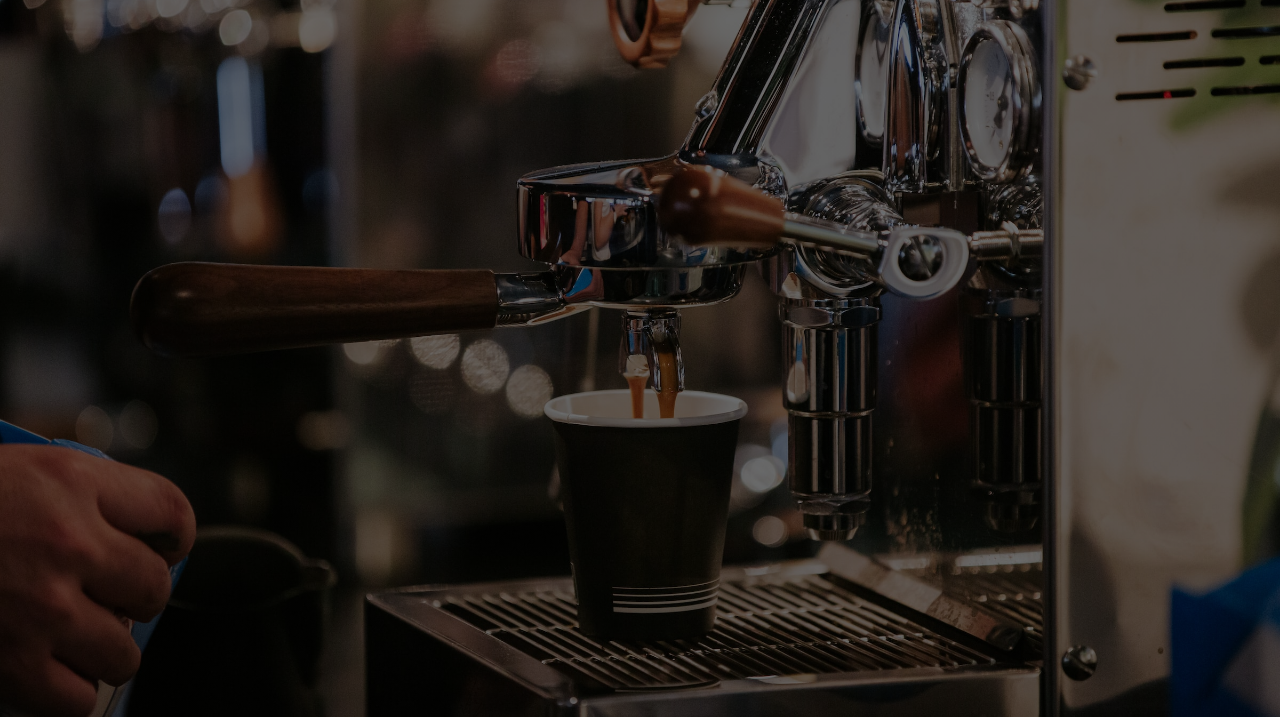
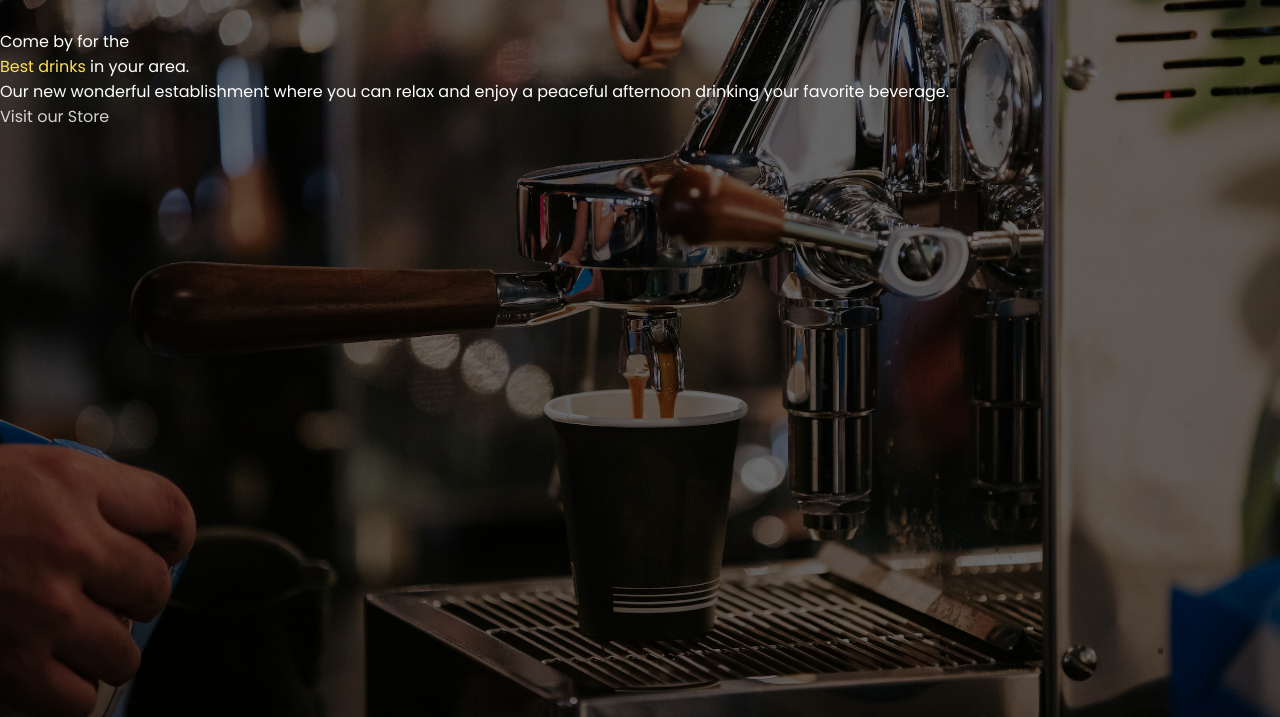
Before and after one commit to ZascuOfficial/Personal_Proj-Coffee_Shop, a plain HTML site: page index.html in a window 1280 px wide. Shown: the part 83-800 px from the top of the page. Drawn offline with Linux system fonts and the light colour scheme.

Commit message:
Add the mark-up for the hero intro part of the hero

```diff
--- a/index.html
+++ b/index.html
@@ -52,6 +52,24 @@
         </nav>
       </header>
 
+      <div class="hero-intro">
+        <h2 class="hero-intro-subheading">
+          Come by for the
+        </h2>
+        <h1 class="hero-intro-heading">
+          <span class="yellow">Best drinks</span>
+          in your area.
+        </h1>
+
+        <p class="hero-intro-description">
+          Our new wonderful establishment where you can relax and enjoy a peaceful afternoon drinking your favorite beverage.
+        </p>
+
+        <a href="#" class="hero-intro-cta-btn">
+          Visit our Store
+        </a>
+      </div>
+
     </section>
 
   </body>
```
